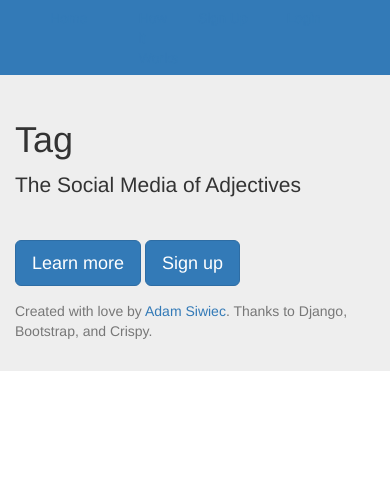
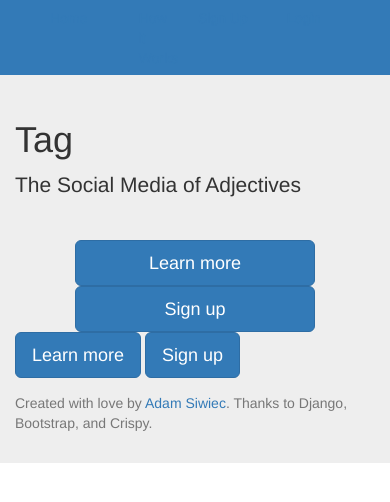
Before and after one commit to adamsiwiec/tag, a Django app: page / in a window 390 px wide. Shown: the top 502 px of the page. Run offline with Django 3.2, Linux system fonts and the light colour scheme; data comes from the database, SQL or seed files in the repository; some libraries are stand-ins or nearby versions.

Commit message:
Fixed responsive issues

```diff
--- a/tag/tags/templates/tags/homepage.html
+++ b/tag/tags/templates/tags/homepage.html
@@ -61,8 +61,11 @@
   <h1 class="display-1">Tag</h1>
   <p class="lead">The Social Media of Adjectives</p>
   <hr class="m-y-2">
-    <a class="btn btn-primary btn-lg m-r-3" href="{% url 'works'%}" role="button">Learn more</a>
-    <a class="btn btn-primary btn-lg" href="{% url 'sign_up' %}" role="button">Sign up</a>
+    <a class="btn btn-primary btn-lg col-xs-8 col-xs-center col-xs-offset-2 hidden-sm-up" href="{% url 'works'%}" role="button">Learn more</a>
+    <a class="btn btn-primary btn-lg col-xs-8 col-xs-center col-xs-offset-2 m-t-2 hidden-sm-up" href="{% url 'sign_up' %}" role="button">Sign up</a>
+    <a class="btn btn-primary btn-lg m-r-3 hidden-xs-down" href="{% url 'works'%}" role="button">Learn more</a>
+    <a class="btn btn-primary btn-lg hidden-xs-down" href="{% url 'sign_up' %}" role="button">Sign up</a>
+
   </p>
 </div>
 <footer class="footer">
```
